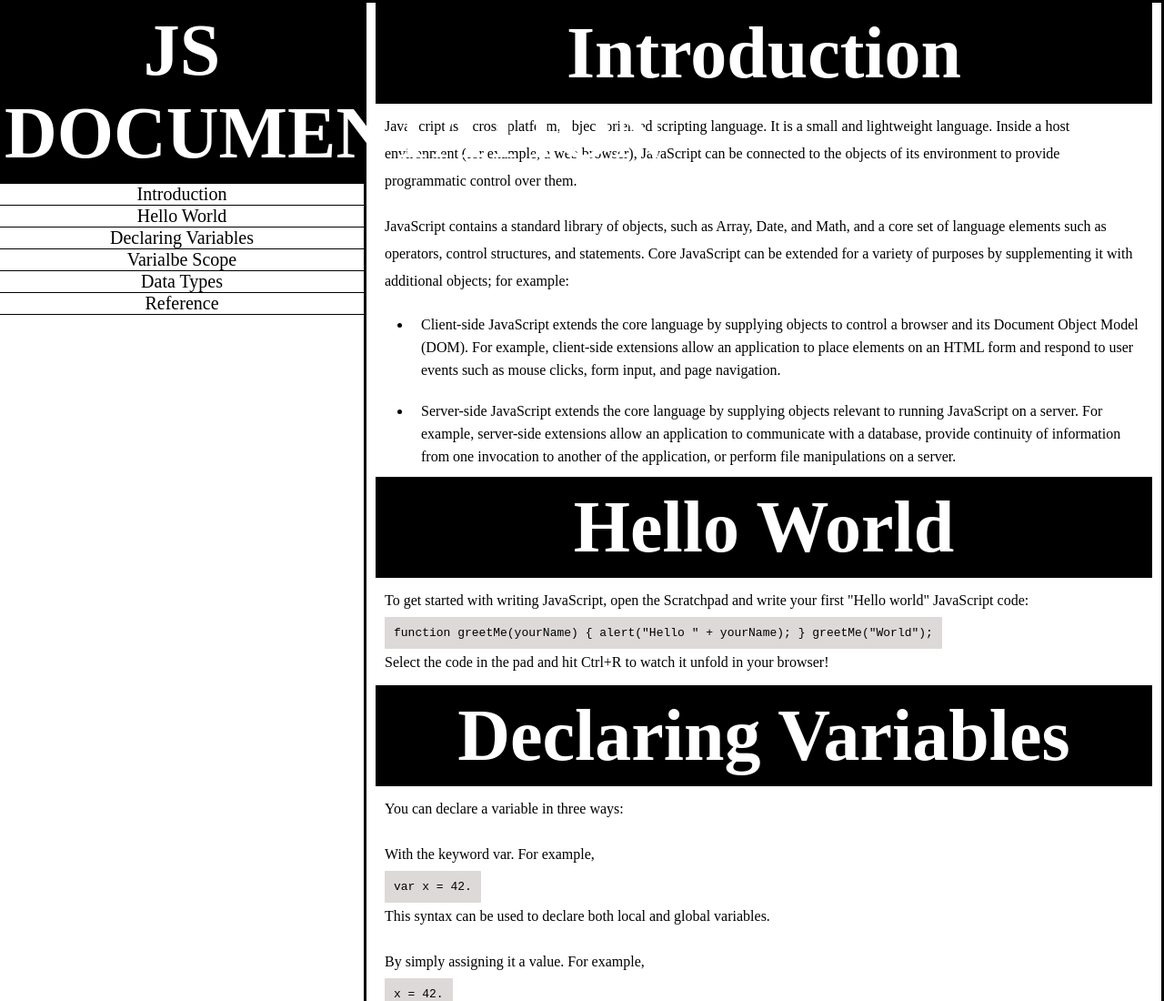
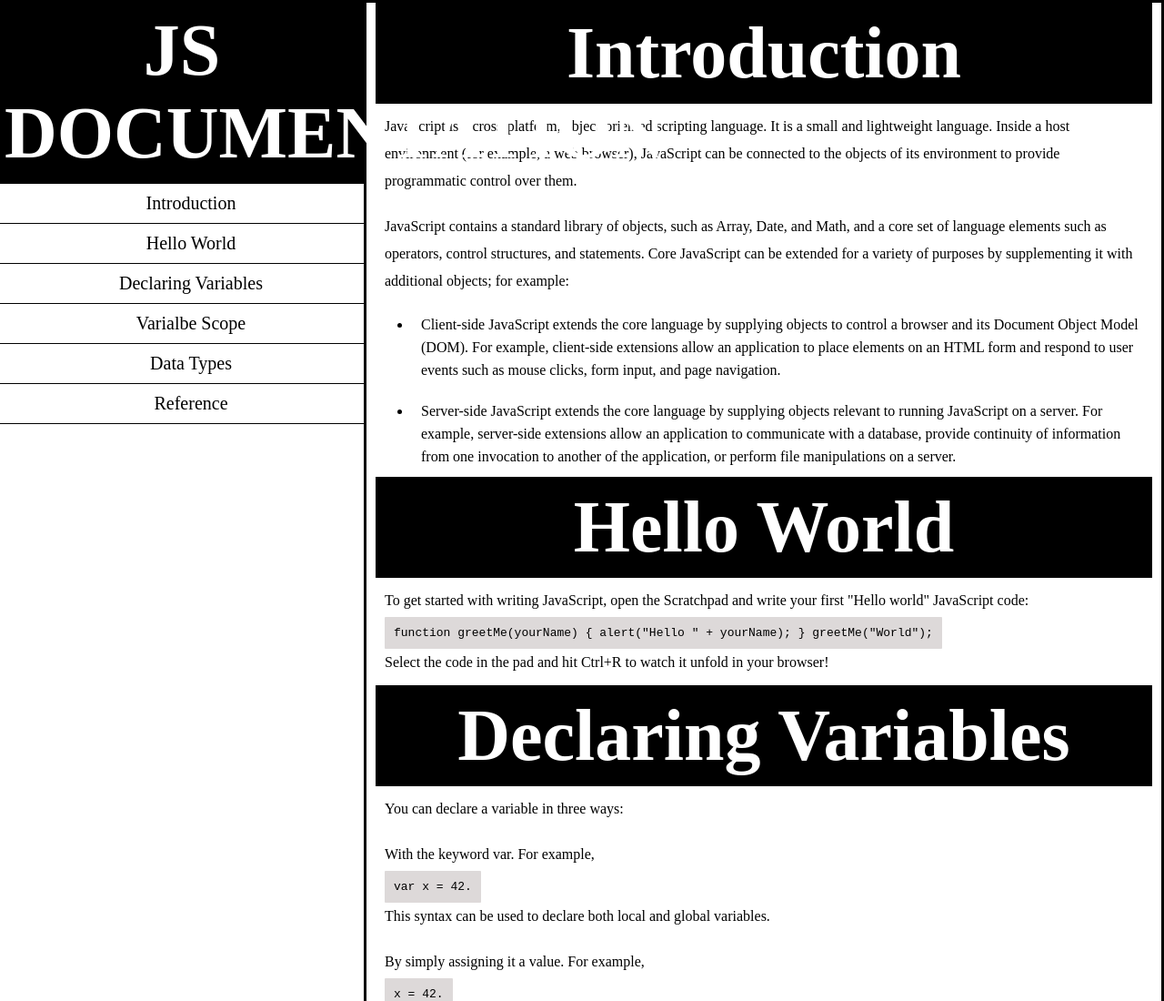
Before and after one commit to TumiRantsane/Project-Review, a plain HTML site: page index.html in a window 1280 px wide. Shown: the top 1100 px of the page at 91% size. Drawn offline with Linux system fonts and the light colour scheme; files that its build step writes are made by us from their sources.

Commit message:
css
git commit -m css

```diff
--- a/css/style.css
+++ b/css/style.css
@@ -1,4 +1,4 @@
-*{
+* {
   padding: 0;
   margin: 0;
   family: Arial, Helvetica, sans-seriffont-;
@@ -14,19 +14,19 @@ nav {
   top: 0;
   height: fit-content;
 }
-nav header, .main-section header {
+nav header,
+.main-section header {
   background-color: black;
-    color:white;
+  color: white;
   font-size: 80px;
   font-weight: bolder;
   text-align: center;
   padding: 10px 5px;
 }
-nav ul li{
-    border-bottom:1px solid black;
+nav ul li {
+  border-bottom: 1px solid black;
   display: block;
   text-align: center;
-
 }
 nav ul li a {
   text-decoration: none;
@@ -34,15 +34,15 @@ nav ul li a {
   font-size: 20px;
   width: 100%;
   display: block;
-    padding 10px;
+  padding: 10px;
 }
-nav a:hover{
+nav a:hover {
   background-color: black;
   color: white;
 }
-@media screen and (max-width:500px) {
+@media screen and (max-width: 500px) {
   nav {
-        color:red;
+    color: red;
   }
   nav a:hover {
     background-color: white;
```
Lines whose indentation alone changed are shown as unchanged.
